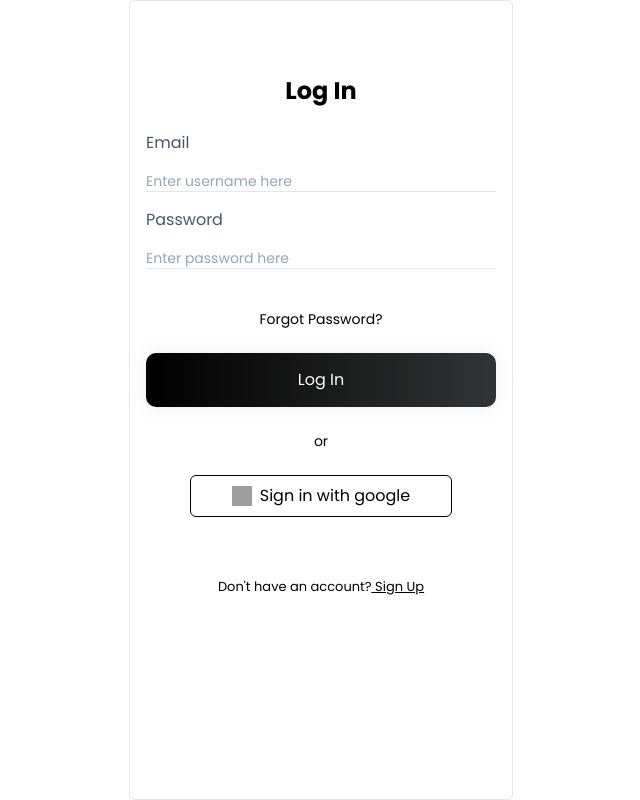
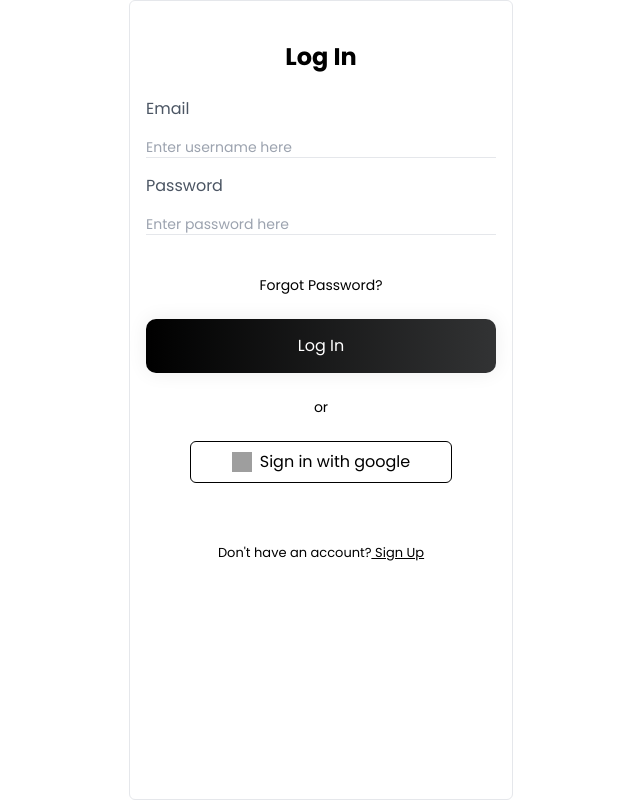
Before and after one commit to O-Midey/firebase-login, a React (Vite) app: page / in a window 1280 px wide. Shown: the whole page, without its empty margins (319-959 px from the left). Built offline with nearby package versions, Linux system fonts and the light colour scheme; no server answers; grey boxes are pictures that could not be loaded.

Commit message:
fixed UI

```diff
--- a/src/App.jsx
+++ b/src/App.jsx
@@ -4,14 +4,29 @@ import { SignUp } from "./components/SignUp";
 import { HomePage } from "./components/HomePage";
 import { AuthContextProvider, UserAuth } from "./context/AuthContext";
 import ProtectedRoute from "./components/ProtectedRoute";
-const { user } = UserAuth;
+
+//styles for the alert box
+const failedAlertStyle = {
+  display: "block",
+  transition: "0.5s",
+  backgroundColor: "rgb(254, 6, 12)",
+  position: "absolute",
+  top: "10px",
+};
+
 function App() {
   return (
     <div>
       <AuthContextProvider>
         <Routes>
-          <Route path="/" element={<LogIn />} />
-          <Route path="/signup" element={<SignUp />} />
+          <Route
+            path="/"
+            element={<LogIn failedAlertStyle={failedAlertStyle} />}
+          />
+          <Route
+            path="/signup"
+            element={<SignUp failedAlertStyle={failedAlertStyle} />}
+          />
           <Route
             path="/home"
             element={
--- a/src/components/LogIn.jsx
+++ b/src/components/LogIn.jsx
@@ -3,13 +3,7 @@ import { Link, useNavigate } from "react-router-dom";
 import { UserAuth } from "../context/AuthContext";
 import { auth } from "../Config/Config";
 
-const failedAlertStyle = {
-  display: "block",
-  backgroundColor: "rgb(254, 6, 12)",
-  transition: "0.5s",
-};
-
-export const LogIn = () => {
+export const LogIn = ({ failedAlertStyle }) => {
   const [email, setEmail] = useState("");
   const [password, setPassword] = useState("");
   const [alertMessage, setAlertMessage] = useState("some text");
@@ -40,10 +34,10 @@ export const LogIn = () => {
 
   return (
     <div>
+      <div className="alert-box" style={alertStyle}>
+        {alertMessage}
+      </div>
       <div className="page-container">
-        <div className="alert-box" style={alertStyle}>
-          {alertMessage}
-        </div>
         <div>
           <div className="main-content">
             <h3 className="title">Log In</h3>
--- a/src/components/SignUp.jsx
+++ b/src/components/SignUp.jsx
@@ -4,21 +4,14 @@ import { auth } from "../Config/Config";
 import { Link, useNavigate } from "react-router-dom";
 import { UserAuth } from "../context/AuthContext";
 
-//styles for the alert box
-const failedAlertStyle = {
-  display: "block",
-  transition: "0.5s",
-  backgroundColor: "rgb(254, 6, 12)",
-};
-
-export const SignUp = () => {
+export const SignUp = ({ failedAlertStyle }) => {
   //states
   const [email, setUserName] = useState("");
   const [password, setPassword] = useState("");
-  const [alertMessage, setAlertMessage] = useState("some text");
+  const [alertMessage, setAlertMessage] = useState("");
   const [alertStyle, setAlertStyle] = useState({ opacity: 0 });
 
-  const { user, setUser, createUser, createUserWithGoogle } = UserAuth();
+  const { createUser, createUserWithGoogle } = UserAuth();
   //useEffect to check logout the user whenever page loads.
   useEffect(() => {
     signOut(auth);
@@ -34,12 +27,8 @@ export const SignUp = () => {
   //useNavigate function.
   const navigate = useNavigate();
 
-  //Function to direct a user home if signed in.
-  if (user) navigate("/home");
-
   // Functions to run when account is successfully created.
   const successfullyCreated = () => {
-    setAlertStyle({ ...successAlertStyle });
     setAlertMessage("Account created successfully, proceed to sign in");
     navigate("/home");
     hideAlert();
--- a/src/context/AuthContext.jsx
+++ b/src/context/AuthContext.jsx
@@ -14,7 +14,6 @@ export const AuthContextProvider = ({ children }) => {
 
   //useEffect to listen if a user is signed in.
   useEffect(() => {
-    console.log(user);
     const unsubscribe = onAuthStateChanged(auth, (currentUser) => {
       setUser(currentUser);
     });
--- a/src/index.css
+++ b/src/index.css
@@ -16,10 +16,14 @@
 }
 
 .page-container {
-  @apply block h-screen p-4 w-[80%] md:w-[50%] lg:w-[30%] m-auto text-center  md:border rounded-md;
+  @apply relative block h-screen p-4 w-[80%] md:w-[50%] lg:w-[30%] m-auto text-center  md:border rounded-md;
 }
 
 .alert-box {
+  position: absolute;
+  top: 0;
+  right: 0;
+  width: 100%;
   font-size: 12px;
   padding: 0.5rem;
   transition: 0.5s;
```
